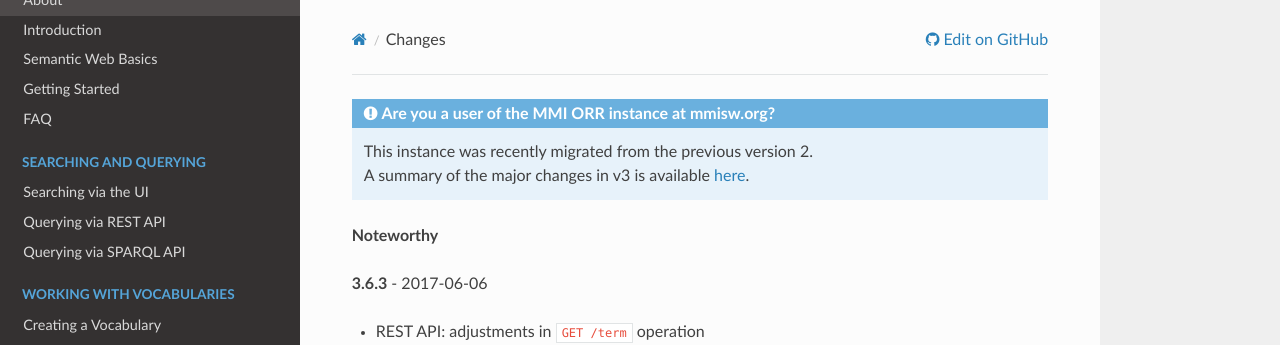
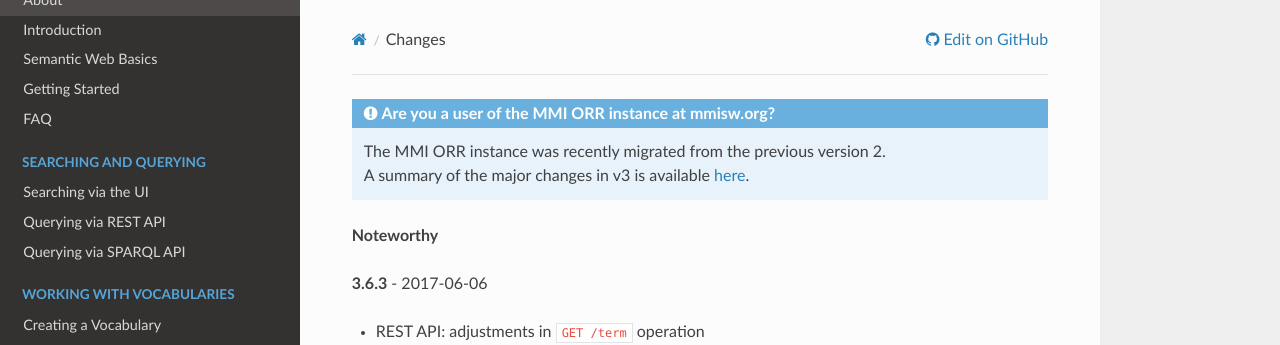
Before and after one commit to mmisw/mmiorr-docs, an MkDocs documentation site: the page built from docs/changes.md, in a window 1280 px wide and 900 px high. Shown: the top 345 px of the window. Built offline with MkDocs 1.6.1, drawn with Linux system fonts in a browser that asks for light colours; nearby versions of some CDN libraries; old or Windows-style settings are respelled for this version of MkDocs; some of the changed text lies outside the part shown.

```diff
--- a/docs/changes.md
+++ b/docs/changes.md
@@ -1,5 +1,5 @@
 !!! note "Are you a user of the MMI ORR instance at mmisw.org?"
-    This instance was recently migrated from the previous version 2.<br>
+    The MMI ORR instance was recently migrated from the previous version 2.<br>
     A summary of the major changes in v3 is available [here](/from2to3).
 
 **Noteworthy**
@@ -97,10 +97,12 @@
 - improve reset-password and password-reset html pages
 - many improvements and fixes (email notifications, triple-store update, regular ontology display, recaptcha, ...)
 - improved docker image build and simplified configuration
-- 2016-07-12: 3.0.0-beta
 
+**3.0.0-beta** - 2016-07-12
 
-**older**
+- Presented at the ESIP Summer Meeting
+
+**Older**
 
 - Late 2015: Resumed work with X-DOMES support
 - Early 2015: First v3 frontend prototype
```
